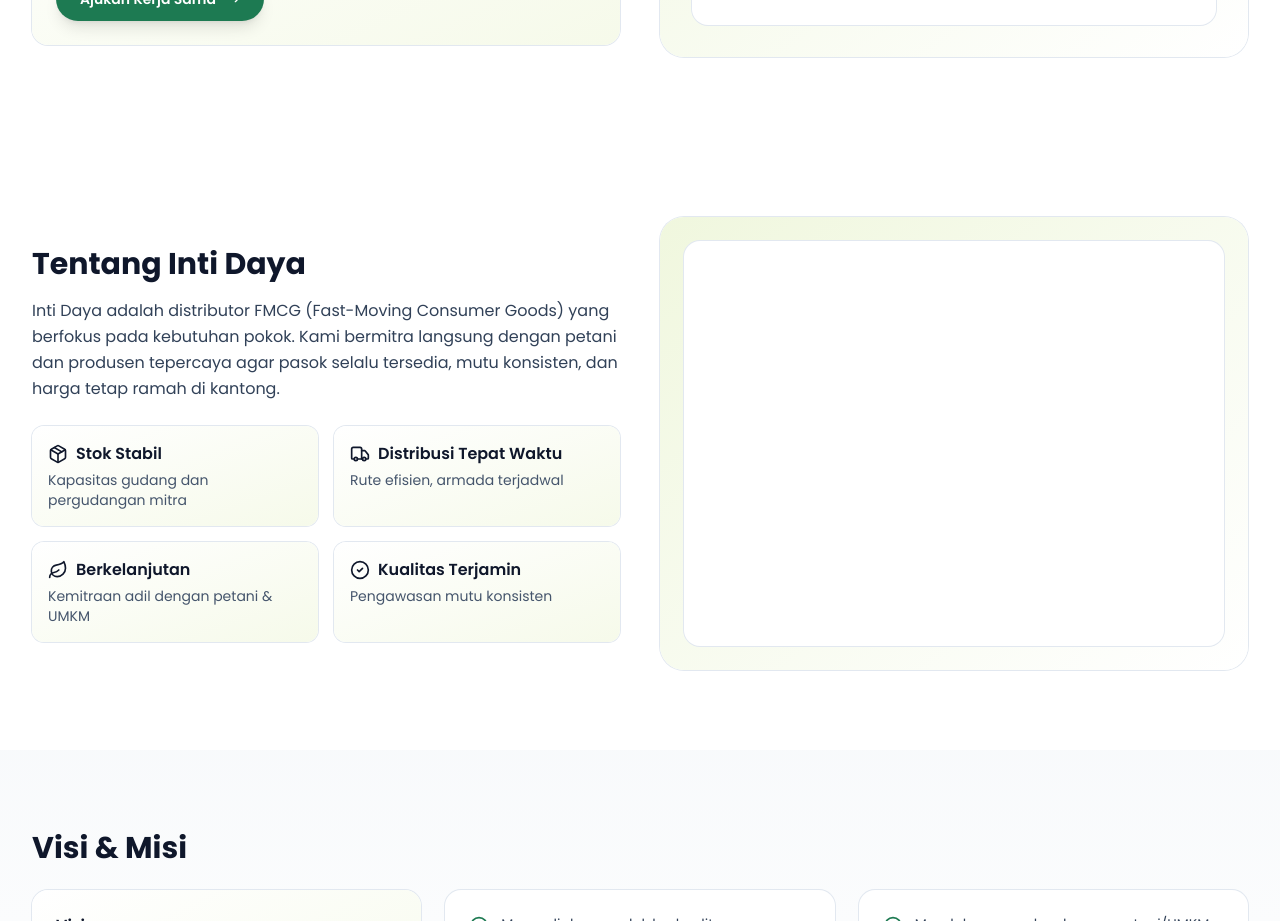
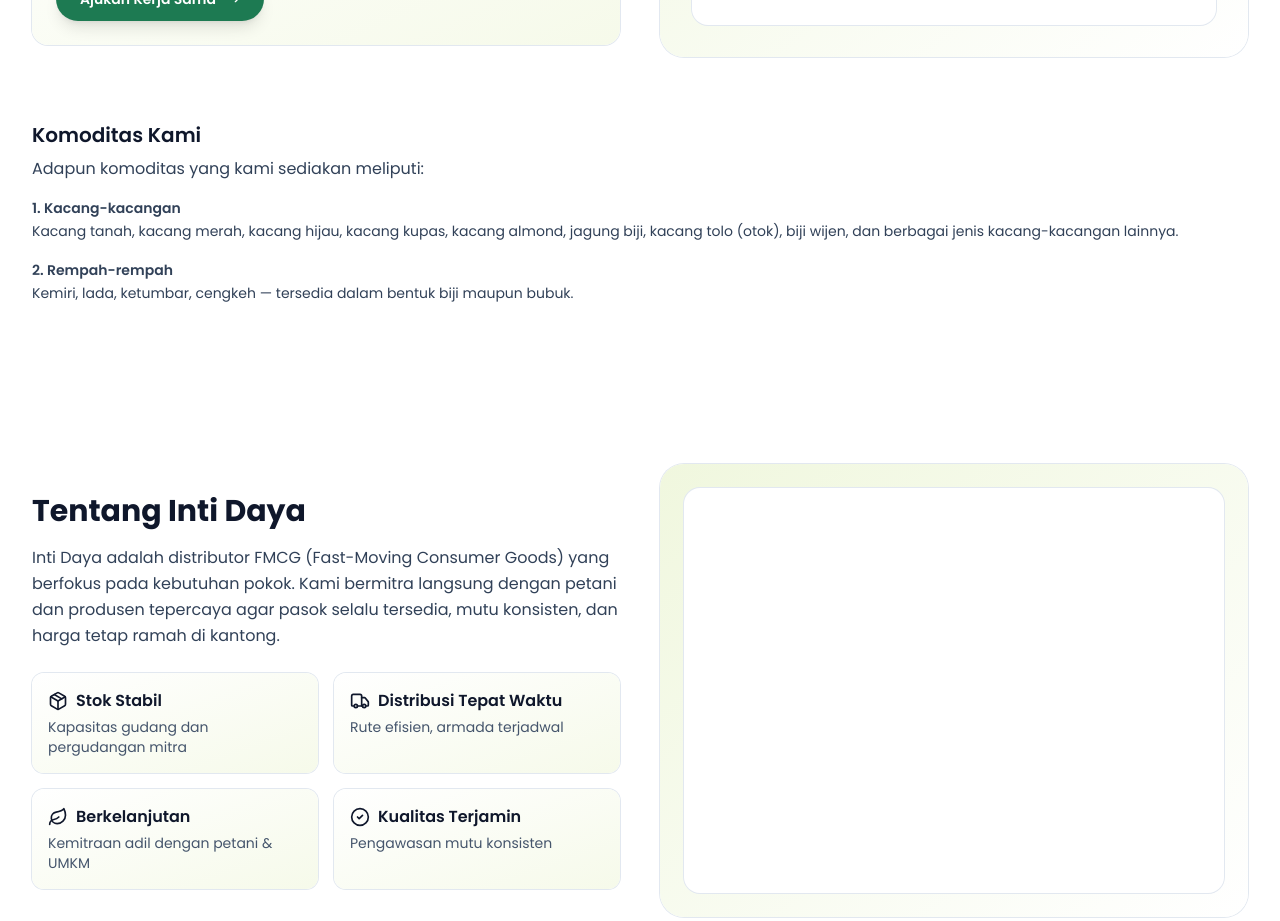
Before and after one commit to novalarama/intidaya, a Next.js app: page / in a window 1280 px wide. Shown: the part 2760-3681 px from the top of the page. Built offline with nearby package versions, Linux system fonts and the light colour scheme.

Commit message:
feat: Add 'Komoditas Kami' subsection to Agri section with nuts and spices details

```diff
--- a/components/AgriSection.tsx
+++ b/components/AgriSection.tsx
@@ -86,6 +86,27 @@ export default function AgriSection() {
             </div>
           </motion.div>
         </div>
+
+        {/* Komoditas Kami Subsection */}
+        <div className="mt-16">
+          <h3 className="text-xl font-semibold text-slate-900">Komoditas Kami</h3>
+          <p className="mt-2 text-slate-700">Adapun komoditas yang kami sediakan meliputi:</p>
+          <div className="mt-4 space-y-4 text-slate-700 text-sm leading-relaxed">
+            <div>
+              <p className="font-semibold">1. Kacang-kacangan</p>
+              <p>
+                Kacang tanah, kacang merah, kacang hijau, kacang kupas, kacang almond, jagung biji,
+                kacang tolo (otok), biji wijen, dan berbagai jenis kacang-kacangan lainnya.
+              </p>
+            </div>
+            <div>
+              <p className="font-semibold">2. Rempah-rempah</p>
+              <p>
+                Kemiri, lada, ketumbar, cengkeh — tersedia dalam bentuk biji maupun bubuk.
+              </p>
+            </div>
+          </div>
+        </div>
       </div>
     </section>
   );
```
